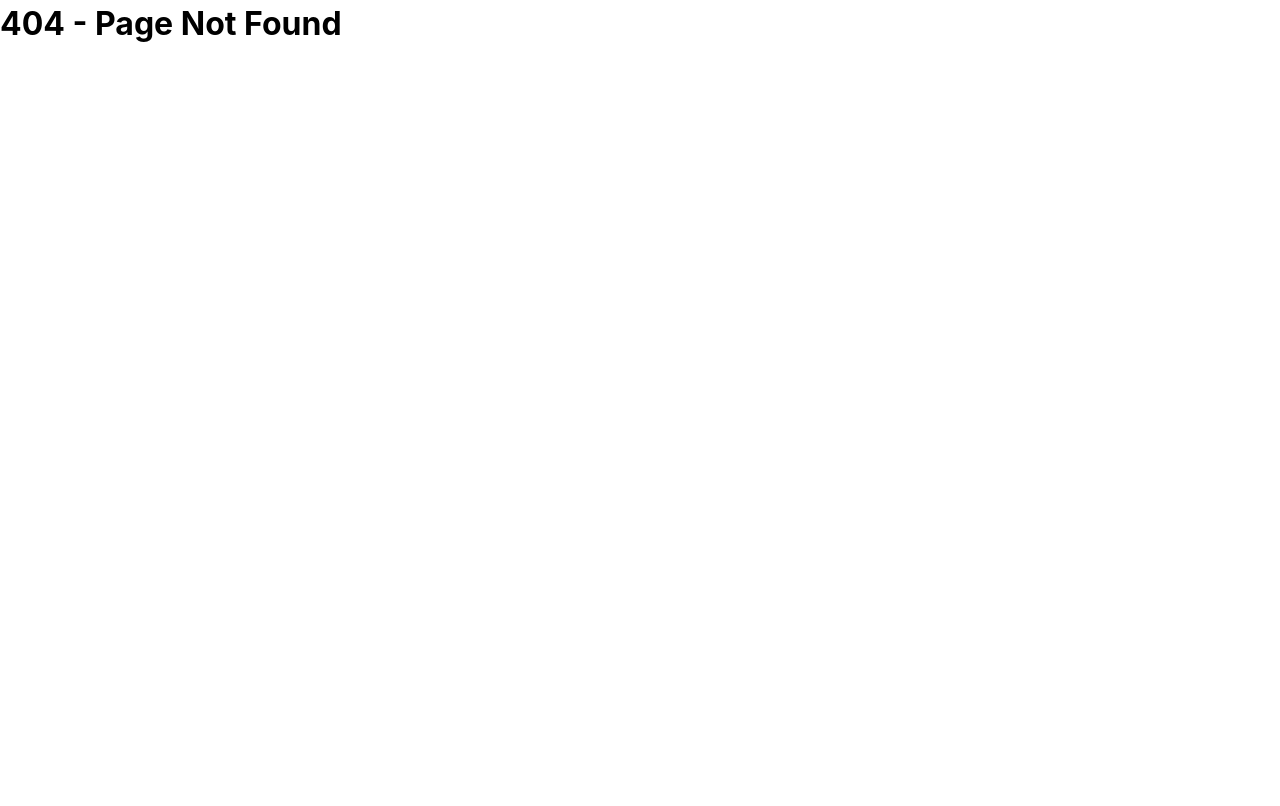
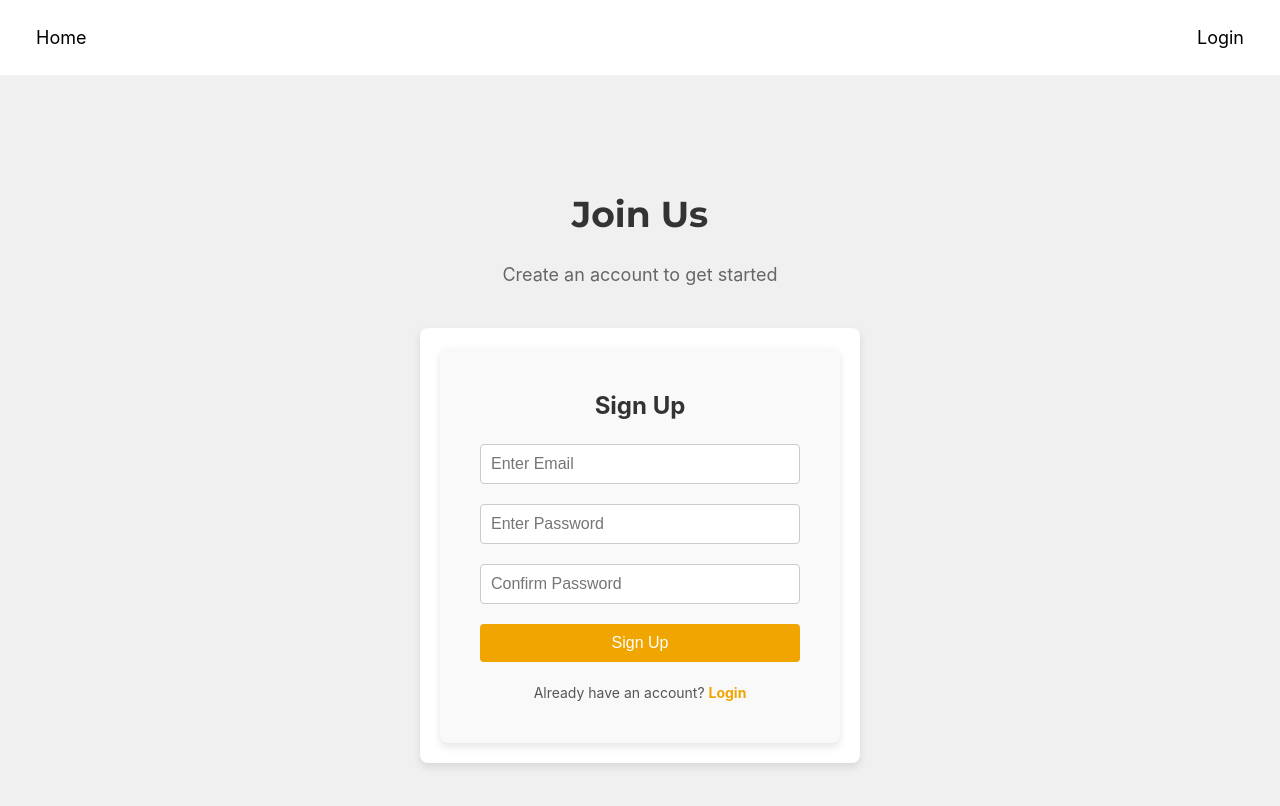
Before and after one commit to travelator/travelator-web, a React (Vite) app: page /signup in a window 1280 px wide. Before the commit this address had no page. Shown: the top 806 px of the page. Built offline with nearby package versions, Linux system fonts and the light colour scheme.

Commit message:
feature: added signup page

```diff
--- a/src/components/LoginForm/LoginForm.css
+++ b/src/components/AuthForm/AuthForm.css
@@ -1,4 +1,4 @@
-.login-form-container {
+.auth-form-container {
     display: flex;
     flex-direction: column;
     align-items: center;
@@ -11,19 +11,19 @@
     margin: 0 auto;
 }
 
-.login-form-container h2 {
+.auth-form-container h2 {
     font-size: 24px;
     color: #333;
     margin-bottom: 20px;
 }
 
-.login-form-container form {
+.auth-form-container form {
     display: flex;
     flex-direction: column;
     width: 100%;
 }
 
-.login-form-container input {
+.auth-form-container input {
     padding: 10px;
     margin-bottom: 20px;
     border: 1px solid #ccc;
@@ -31,7 +31,7 @@
     font-size: 16px;
 }
 
-.login-form-container button {
+.auth-form-container button {
     padding: 10px 20px;
     background-color: #f0a500;
     color: #fff;
@@ -42,6 +42,22 @@
     transition: background-color 0.3s ease;
 }
 
-.login-form-container button:hover {
+.auth-form-container button:hover {
     background-color: #d18b00;
 }
+
+.auth-form-container p {
+    font-size: 14px;
+    color: #555;
+    margin-top: 20px;
+}
+
+.auth-form-container a {
+    color: #f0a500;
+    text-decoration: none;
+    font-weight: bold;
+}
+
+.auth-form-container a:hover {
+    text-decoration: underline;
+}
--- /dev/null
+++ b/src/components/AuthForm/AuthForm.jsx
@@ -0,0 +1,75 @@
+import { useState } from 'react';
+import './AuthForm.css'; // Assuming you're using the same CSS for both
+
+const AuthForm = ({ type }) => {
+    const [email, setEmail] = useState('');
+    const [password, setPassword] = useState('');
+    const [confirmPassword, setConfirmPassword] = useState(''); // Only for signup
+    const [error, setError] = useState(null);
+
+    const handleSubmit = (e) => {
+        e.preventDefault();
+
+        if (type === 'signup' && password !== confirmPassword) {
+            setError('Passwords do not match');
+            return;
+        }
+
+        // Handle login/signup API calls here
+        console.log(`${type === 'signup' ? 'Signing Up' : 'Logging In'} with`, email, password);
+
+        // If successful, handle redirection or any other logic
+        if (type === 'signup') {
+            console.log('Redirecting to login page...');
+        } else {
+            console.log('Redirecting to home page...');
+        }
+    };
+
+    return (
+        <div className="auth-form-container">
+            <h2>{type === 'signup' ? 'Sign Up' : 'Login'}</h2>
+            <form onSubmit={handleSubmit}>
+                <input
+                    type="email"
+                    placeholder="Enter Email"
+                    value={email}
+                    onChange={(e) => setEmail(e.target.value)}
+                    required
+                />
+                <input
+                    type="password"
+                    placeholder="Enter Password"
+                    value={password}
+                    onChange={(e) => setPassword(e.target.value)}
+                    required
+                />
+                {type === 'signup' && (
+                    <input
+                        type="password"
+                        placeholder="Confirm Password"
+                        value={confirmPassword}
+                        onChange={(e) => setConfirmPassword(e.target.value)}
+                        required
+                    />
+                )}
+                {error && <p style={{ color: 'red' }}>{error}</p>}
+                <button type="submit">{type === 'signup' ? 'Sign Up' : 'Login'}</button>
+            </form>
+
+            <div>
+                {type === 'signup' ? (
+                    <p>
+                        Already have an account? <a href="/login">Login</a>
+                    </p>
+                ) : (
+                    <p>
+                        Don't have an account? <a href="/signup">Sign Up</a>
+                    </p>
+                )}
+            </div>
+        </div>
+    );
+};
+
+export default AuthForm;
--- a/src/components/LoginForm/LoginForm.jsx
+++ /dev/null
@@ -1,38 +0,0 @@
-import { useState } from 'react';
-import './LoginForm.css';
-
-const LoginForm = () => {
-    const [email, setEmail] = useState('');
-    const [password, setPassword] = useState('');
-
-    const handleLogin = (e) => {
-        e.preventDefault();
-        console.log('Email:', email);
-        console.log('Password', password);
-    };
-
-    return (
-        <div className="login-form-container">
-            <h2>Login</h2>
-            <form onSubmit={handleLogin}>
-                <input
-                    type="email"
-                    placeholder="Enter Email"
-                    value={email}
-                    onChange={(e) => setEmail(e.target.value)}
-                    required
-                />
-                <input
-                    type="password"
-                    placeholder="Enter Password"
-                    value={password}
-                    onChange={(e) => setPassword(e.target.value)}
-                    required
-                />
-                <button type="submit">Login</button>
-            </form>
-        </div>
-    );
-};
-
-export default LoginForm;
--- a/src/pages/APITest.jsx
+++ /dev/null
@@ -1,27 +0,0 @@
-import useApi from '../hooks/FetchApi'; // Path to your custom hook
-
-const FetchRateInfoTest = () => {
-    const { activities, error, loading } = useApi();
-
-    if (loading) {
-        return <p>Loading...</p>;
-    }
-
-    if (error) {
-        return <p>Error: {error.message}</p>;
-    }
-
-    if (!activities) {
-        return <p>No data available</p>;
-    }
-
-    return (
-        <div>
-            <h2>{activities.title}</h2>
-            <p>{activities.description}</p>
-            <img src={activities.image_link} alt={activities.title} />
-        </div>
-    );
-};
-
-export default FetchRateInfoTest;
--- a/src/pages/Login.jsx
+++ b/src/pages/Login.jsx
@@ -1,4 +1,4 @@
-import LoginForm from '../components/LoginForm/LoginForm';
+import AuthForm from '../components/AuthForm/AuthForm';
 import '../styles/Login.css';
 
 const Login = () => {
@@ -7,7 +7,7 @@ const Login = () => {
             <h1 className="login-header">Welcome Back</h1>
             <p className="login-subheader">Please login to continue</p>
             <div className="login-form-wrapper">
-                <LoginForm />
+                <AuthForm type="login" />
             </div>
         </div>
     );
--- /dev/null
+++ b/src/pages/Signup.jsx
@@ -0,0 +1,16 @@
+import AuthForm from '../components/AuthForm/AuthForm';
+import '../styles/Login.css'; // Reusing the same CSS for consistency
+
+const Signup = () => {
+    return (
+        <div className="login-page">
+            <h1 className="login-header">Join Us</h1>
+            <p className="login-subheader">Create an account to get started</p>
+            <div className="login-form-wrapper">
+                <AuthForm type="signup" />
+            </div>
+        </div>
+    );
+};
+
+export default Signup;
```
Also changed, not shown: src/routes.jsx (+6 -6 lines), 1 other file (tests, documents, lock files or other folders).
